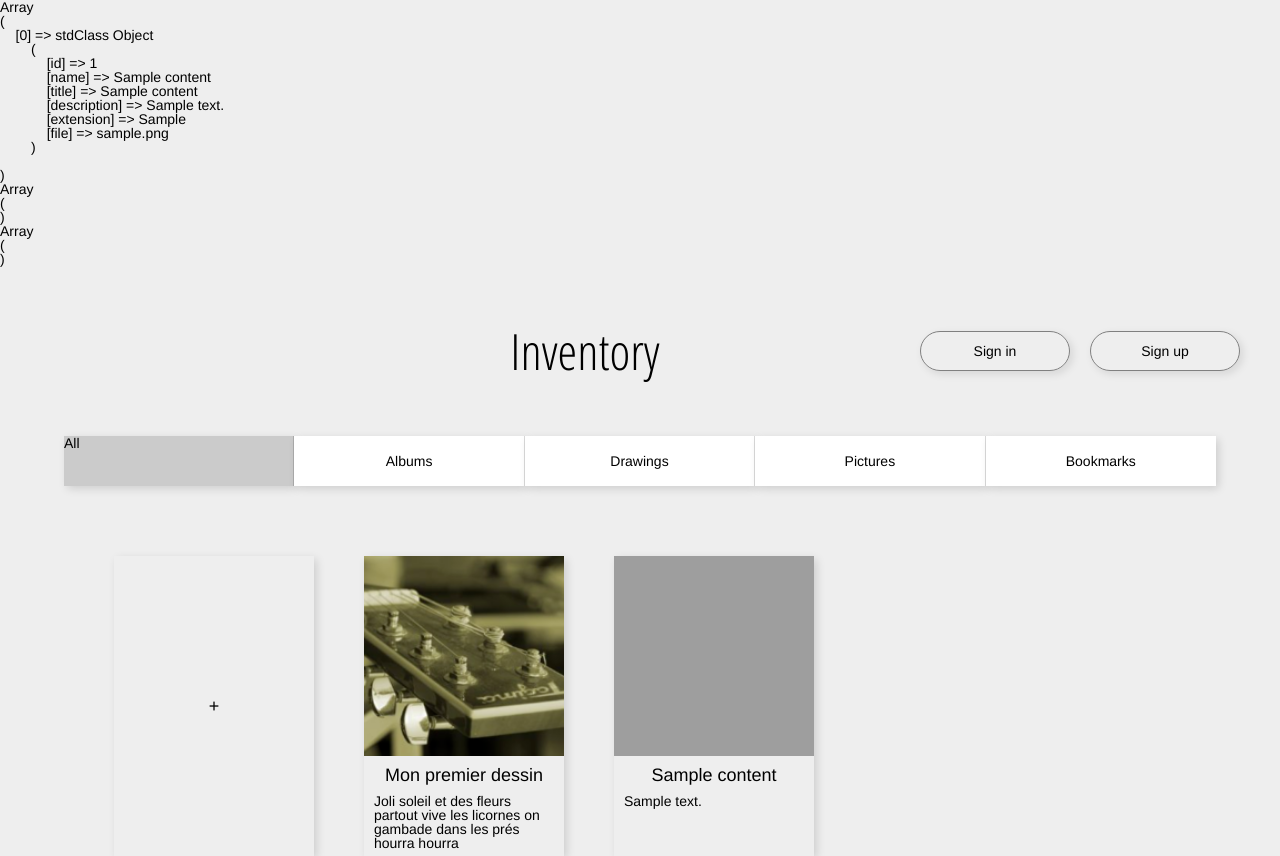
After one commit to BerangereHetic/Inventory, a PHP site: page /inventory.php in a window 1280 px wide. The commit adds this page. Run offline with PHP 8.4, Linux system fonts and the light colour scheme; tables that the repository leaves empty or names only in its code hold one stand-in row (values such as "Sample post"); grey boxes are pictures that could not be loaded.

Commit message:
Modification of text initialize

```diff
--- /dev/null
+++ b/includes/config.php
@@ -0,0 +1,21 @@
+<?php
+    define('DB_HOST','localhost'); //variable globale
+    define('DB_NAME','inventory');
+    define('DB_USER','root');
+    define('DB_PASS','root'); // '' par défaut sur windows
+    define('DB_PORT','8889');
+
+    try
+    {
+        // Try to connect to database
+        $pdo = new PDO('mysql:host='.DB_HOST.';port='.DB_PORT.';dbname='.DB_NAME,DB_USER,DB_PASS);
+
+        // Set fetch mode to object
+        $pdo->setAttribute(PDO::ATTR_DEFAULT_FETCH_MODE,PDO::FETCH_OBJ);
+    }
+    catch (Exception $e)
+    {
+        // Failed to connect
+        die('Could not connect');
+    }
+//die('All good ;)');
--- /dev/null
+++ b/includes/handle_form_form.php
@@ -0,0 +1,36 @@
+<?
+
+    foreach($contents as $_content): ?>
+        <div class="content-item left content-item-<?= $_content -> id ?>">
+            <img src="images/uploads/<?= $_content -> name?>" alt="Inventory element">
+            <p class="content-item-title"><?= $_content -> title?> </p>
+            <p class="content-item-description"><?= $_content -> description ?></p>
+        </div>
+    <?php endforeach;
+
+    // Testons si le fichier a bien été envoyé et s'il n'y a pas d'erreur
+    if (isset($_FILES['file-name']) AND $_FILES['file-name']['error'] == 0)
+    {
+        // Testons si le fichier n'est pas trop gros
+        if ($_FILES['file-name']['size'] <= 8000000)
+        {
+            // Testons si l'extension est autorisée
+            $infosfichier = pathinfo($_FILES['file-name']['name']);
+            $extension_upload = $infosfichier['extension'];
+            $extensions_autorisees = array('jpg', 'jpeg', 'gif', 'png');
+            if (in_array($extension_upload, $extensions_autorisees))
+            {
+                // On peut valider le fichier et le stocker définitivement
+                move_uploaded_file($_FILES['file-name']['tmp_name'], 'images/uploads/' . basename($_FILES['file-name']['name']));
+
+//                $success_messages['file'] = "L'envoi a bien été effectué !";
+
+
+            }
+//            else $error_messages['file'] = "Fichier avec une mauvaise extension";
+        }
+//        else $error_messages['file'] = "Fichier trop gros";
+
+    }
+//    else $error_messages['file'] = "Fichier avec une erreur";
+?>
--- /dev/null
+++ b/includes/handle_form_inventory.php
@@ -0,0 +1,79 @@
+<?
+
+    $error_messages = array(); //création du tableau des erreurs
+    $success_messages = array(); //création du tableau des succès
+
+    if(!empty($_POST)){ //si le formulaire n'est pas vide
+
+        //Name affiliate to the variable $_POST
+        $_POST['file-name'] = $_FILES['file-name']['name'];
+
+        //trim() supprime les espaces en début et fin de chaîne
+        //si les input ne sont pas vide on donne à chaque variable $file_etc. la valeur rentrée par l'utilisateur moins les espaces de début et de fin de chaîne sinon la valeur des champs des input est vide
+        $file_name = !empty($_POST['file-name']) ? trim($_POST['file-name']) : '';
+        $file_title = !empty($_POST['file-title']) ? trim($_POST['file-title']) : '';
+        $file_description = !empty($_POST['file-description']) ? trim($_POST['file-description']) : '';
+
+        //File name errors
+        if(empty($file_name)){
+            $error_messages['file-name'] = 'should not be empty';
+        }
+
+        //File title errors
+        if(empty($file_title)){
+            $error_messages['file-title'] = 'should not be empty';
+        }
+
+        //File name errors
+        if(empty($file_description)){
+            $error_messages['file-description'] = 'should not be empty';
+        }
+
+        //préparation de l'envoie à la base de donnée à l'aide de insert
+
+        $prepare = $pdo->prepare('INSERT INTO contents(name, title, description) VALUES (:file_name, :file_title, :file_description)');
+
+        //on remplace les paramètres :file_etc. par les valeurs rentrées par l'utilisateur
+        $prepare->bindValue(':file_name', $_POST['file-name']);
+        $prepare->bindValue(':file_title', $_POST['file-title']);
+        $prepare->bindValue(':file_description', $_POST['file-description']);
+
+        //on envoie l'insertion
+        $prepare->execute();
+
+        // Add success message
+//        $success_messages[] = 'Content registered';
+
+        //on reset les champs
+        $_POST['file-name'] = '';
+        $_POST['file-title'] = '';
+        $_POST['file-description'] = '';
+
+        // No errors
+//        if(empty($error_messages))
+//        {
+//            $success_messages['file-name'] = 'allright';
+//            $success_messages['file-title'] = 'allright';
+//            $success_messages['file-description'] = 'allright';
+//        }
+    }
+
+    else{ //si le formulaire est vide la valeur des champs est vide
+        // Default values
+        $_POST['file-name'] = '';
+        $_POST['file-title'] = '';
+        $_POST['file-description'] = '';
+    }
+
+//        // Prepare statement
+//        $prepare = $pdo->prepare("UPDATE contents SET name=':file_name', title=':file_title', description=':file_description' WHERE id=''");
+//
+//        $prepare->bindValue(':file_name', $_POST['file-name']);
+//        $prepare->bindValue(':file_title', $_POST['file-title']);
+//        $prepare->bindValue(':file_description', $_POST['file-description']);
+//
+//        $prepare->execute();
+//
+//        // echo a message to say the UPDATE succeeded
+//        echo $prepare->rowCount() . " records UPDATED successfully";
+?>
--- /dev/null
+++ b/inventory.php
@@ -0,0 +1,107 @@
+<?
+
+    include 'includes/config.php';
+    include 'includes/handle_form_inventory.php';
+
+    $query = $pdo->query('SELECT * FROM contents');
+    $contents = $query->fetchAll();
+
+    echo '<pre>';
+    print_r($contents);
+    print_r($error_messages);
+    print_r($success_messages);
+    echo '</pre>';
+?>
+
+
+<!DOCTYPE html>
+<html lang="en">
+
+<head>
+    <meta charset="UTF-8">
+    <meta name="viewport" content="width=device-width,initial-scale=1,user-scalable=no">
+    <meta name="theme-color" content="#ffffff">
+
+    <title>Inventaire</title>
+
+    <link rel="stylesheet" href="reset.css">
+    <link rel="apple-touch-icon" sizes="180x180" href="images/favicons/apple-touch-icon.png">
+    <link rel="icon" type="image/png" href="images/favicons/favicon-32x32.png" sizes="32x32">
+    <link rel="icon" type="image/png" href="images/favicons/favicon-16x16.png" sizes="16x16">
+    <link rel="manifest" href="/manifest.json">
+    <link href="https://fonts.googleapis.com/css?family=Open+Sans+Condensed:300" rel="stylesheet">
+    <link rel="stylesheet" href="style.css">
+</head>
+
+<body>
+
+    <section class="top">
+        <div class="connection right">
+            <a href="identification.html">Sign in</a>
+            <a href="identification.html">Sign up</a>
+        </div>
+        <h1>Inventory</h1>
+    </section>
+
+    <section class="inventory">
+
+       <div class="messages success">
+           <?php foreach($success_messages as $_message): ?>
+           <p><?= $_message ?></p>
+           <?php endforeach ?>
+       </div>
+
+       <div class="messages errors">
+           <?php foreach($error_messages as $_key => $_message): ?>
+           <p><?= "$_key : $_message" ?></p>
+           <?php endforeach ?>
+       </div>
+
+       <ul>
+           <li class="all open"><h2>All</h2></li>
+           <li class="albums"><h2>Albums</h2></li>
+           <li class="drawings"><h2>Drawings</h2></li>
+           <li class="pictures"><h2>Pictures</h2></li>
+           <li class="bookmarks"><h2>Bookmarks</h2></li>
+       </ul>
+
+       <article class="content">
+            <a href="#" class="add-button left">
+               <p>+</p>
+            </a>
+            <div class="content-item left content-item-1">
+               <img src="images/favicons/apple-touch-icon.png" alt="Inventory element">
+               <p class="content-item-title">Mon premier dessin</p>
+               <p class="content-item-description">Joli soleil et des fleurs partout vive les licornes on gambade dans les prés hourra hourra </p>
+            </div>
+           <!-- ajouter un message qui demande à l'utilisateur de se connecter s'il ne l'est pas ou de se créer un compte-->
+
+           <?
+            include 'includes/handle_form_form.php';
+           ?>
+
+        </article>
+
+        <div class="content-form">
+        <form action="inventory.php" method="post" enctype="multipart/form-data">
+
+            <label for="file-name">Download your file :</label>
+            <input type="file" name="file-name" id="file-name"/>
+
+            <label for="file-title">What is your file name ?</label>
+            <input type="text" name="file-title" id="file-title" />
+
+            <label for="file-description">What is your description ?</label>
+            <input type="text" name="file-description" id="file-description" />
+
+            <input type="submit" value="Envoyer le fichier" class="submit"/>
+        </form>
+    </div>
+    </section>
+
+
+
+    <script type="text/javascript" src="script.js"></script>
+</body>
+
+</html>
--- a/style.css
+++ b/style.css
@@ -37,6 +37,23 @@ input{
 input:focus{
     box-shadow: 3px 3px 8.91px 0.09px rgba(0, 0, 0, 0.25);
 }
+
+p{
+    font-size: 18px;
+}
+
+/***********
+
+DARK BODY
+
+***********/
+
+/*
+body.dark{
+    background: rgba(0,0,0,0.1);
+    overflow: hidden;
+}
+*/
 
 /***********
 
@@ -121,23 +138,32 @@ CONTENT
 
 .inventory article{
     width: 90%;
-    height: 500px;
+    height: auto;
     background: white;
     margin: auto;
     margin-top: 20px;
-    display: flex;
-    flex-direction: row;
-    justify-content: flex-start;
-    align-items: flex-start;
 }
 
-.inventory article div{
+.inventory a{
+    border-radius: 0px;
+    border: none;
+}
+
+.inventory article a, .inventory article div{
     width: 200px;
     height: 300px;
     background: #eee;
     margin-top: 50px;
     margin-left: 50px;
     box-shadow: 3px 3px 8.91px 0.09px rgba(0, 0, 0, 0.15);
+}
+
+.inventory article .add-button{
+    display: flex;
+    flex-direction: column;
+    justify-content: center;
+    align-items: center;
+    font-size: 60px;
 }
 
 .inventory article div.content-item img{
@@ -152,12 +178,49 @@ CONTENT
 
 .inventory article div.content-item p.content-item-description{
     margin: 10px;
+    font-size: 14px;
 }
 
-.inventory article div.add-content-item{
+.inventory article div.content-item:nth-child{
+
+}
+
+/***********
+
+FORMULAIRE
+
+***********/
+
+.inventory .content-form{
+    width: 350px;
+    padding: 20px;
+    margin-left: 40vw;
+    top: 40vh;
+    transform: translate3d(0px, 0px,2px);
+    border: 1px solid grey;
+    box-shadow: 3px 3px 8.91px 0.09px rgba(0, 0, 0, 0.10);
+    display: none;
+    background: #E3E3E3;
+    position: absolute;
+}
+
+.inventory .open{
+    display: block;
+}
+
+.inventory .content-form form{
     display: flex;
     flex-direction: column;
     justify-content: center;
     align-items: center;
-    font-size: 60px;
 }
+
+.inventory .content-form form input{
+    margin-top: 10px;
+    margin-bottom: 10px;
+    width: 100%;
+    height: 30px;
+    border: 1px solid grey;
+    border-radius: 5px;
+    cursor: pointer;
+}
```
Also changed, not shown: identification.php (deleted, +0 -119 lines), includes/handle_form.php (added, +114 -0 lines), script.js (+26 -32 lines), styleIdentification.css (+15 -5 lines).
